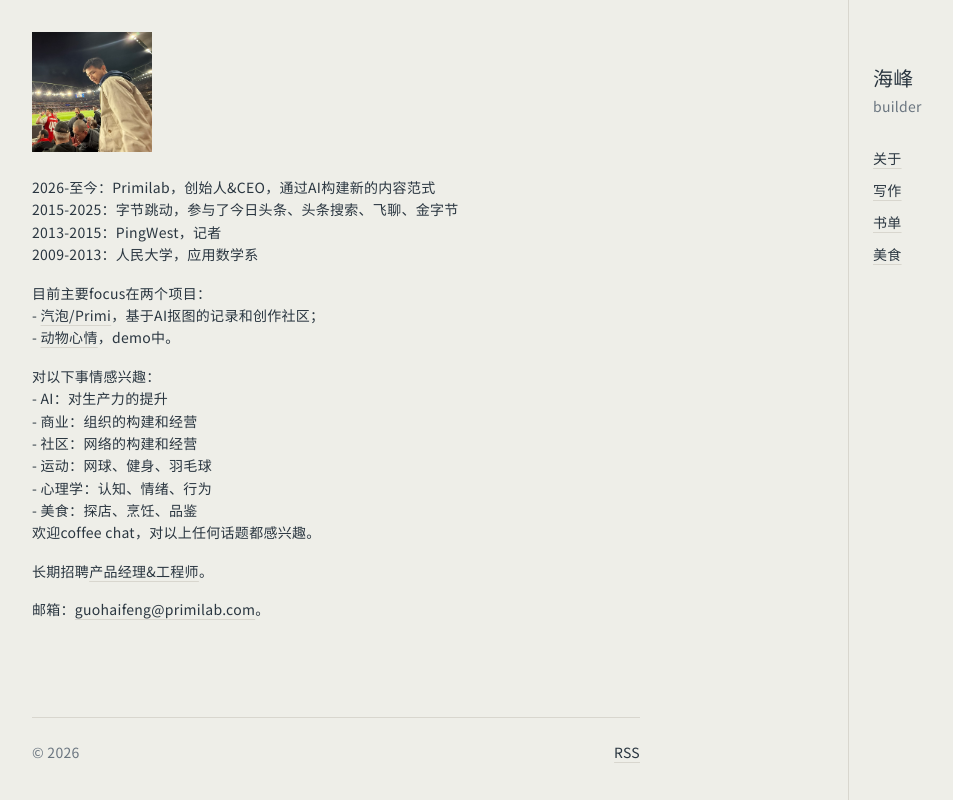
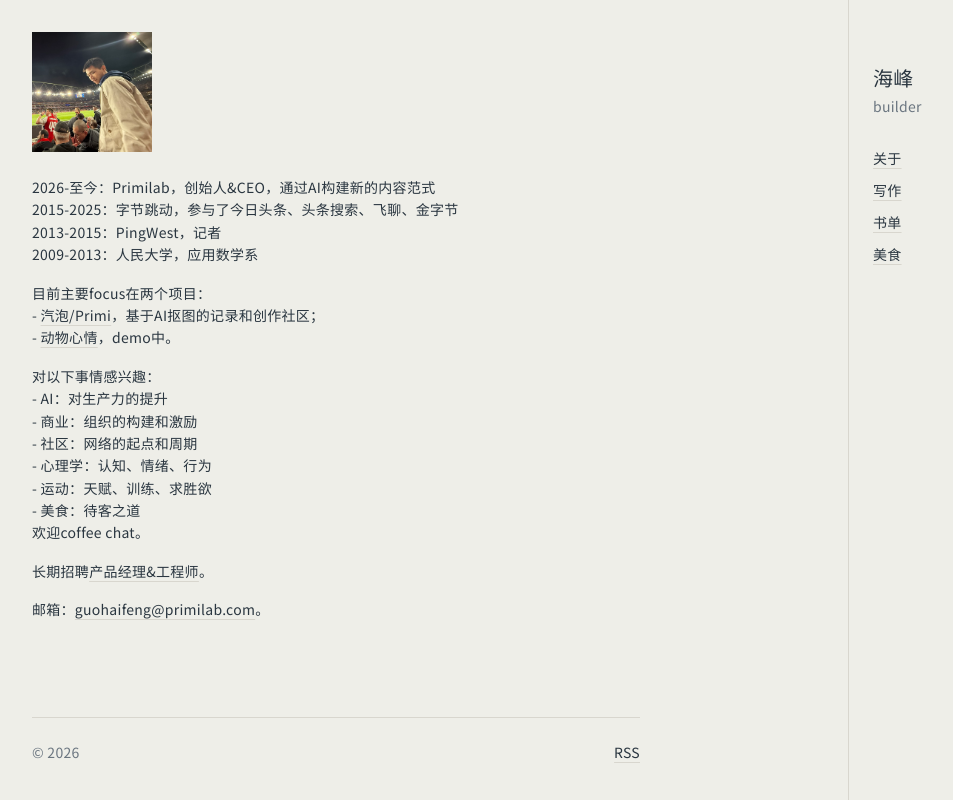
Before and after one commit to kuoouk/personal-site, a Next.js app: page / in a window 1280 px wide. Shown: the whole page, without its empty margins (208-1161 px from the left). Built offline with nearby package versions, Linux system fonts and the light colour scheme.

Commit message:
Update page.tsx

```diff
--- a/app/page.tsx
+++ b/app/page.tsx
@@ -33,12 +33,12 @@ export default function About() {
         <p>
           对以下事情感兴趣：<br/>
           - AI：对生产力的提升<br/>
-          - 商业：组织的构建和经营<br/>
-          - 社区：网络的构建和经营<br/>
-          - 运动：网球、健身、羽毛球<br/>
+          - 商业：组织的构建和激励<br/>
+          - 社区：网络的起点和周期<br/>
           - 心理学：认知、情绪、行为<br/>
-          - 美食：探店、烹饪、品鉴<br/>
-          欢迎coffee chat，对以上任何话题都感兴趣。
+          - 运动：天赋、训练、求胜欲<br/>
+          - 美食：待客之道<br/>
+          欢迎coffee chat。
         </p>
         <p>
           长期招聘<a href="https://www.primilab.com/jobs/" target="_blank" rel="noreferrer">产品经理&工程师</a>。
```
